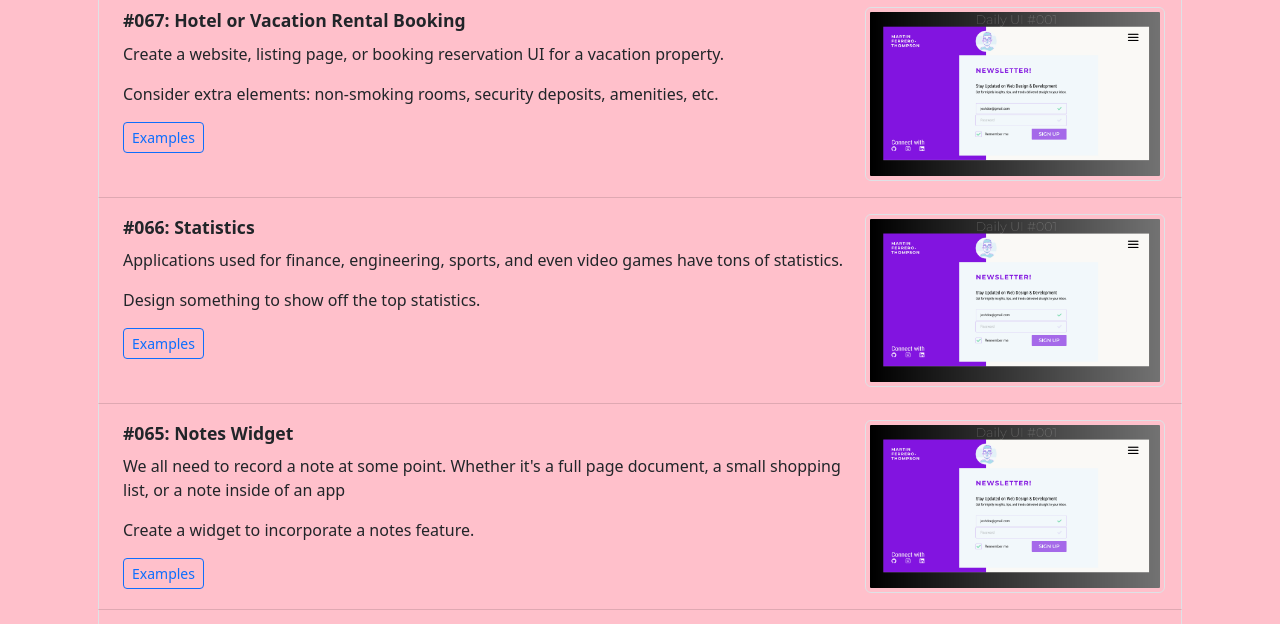
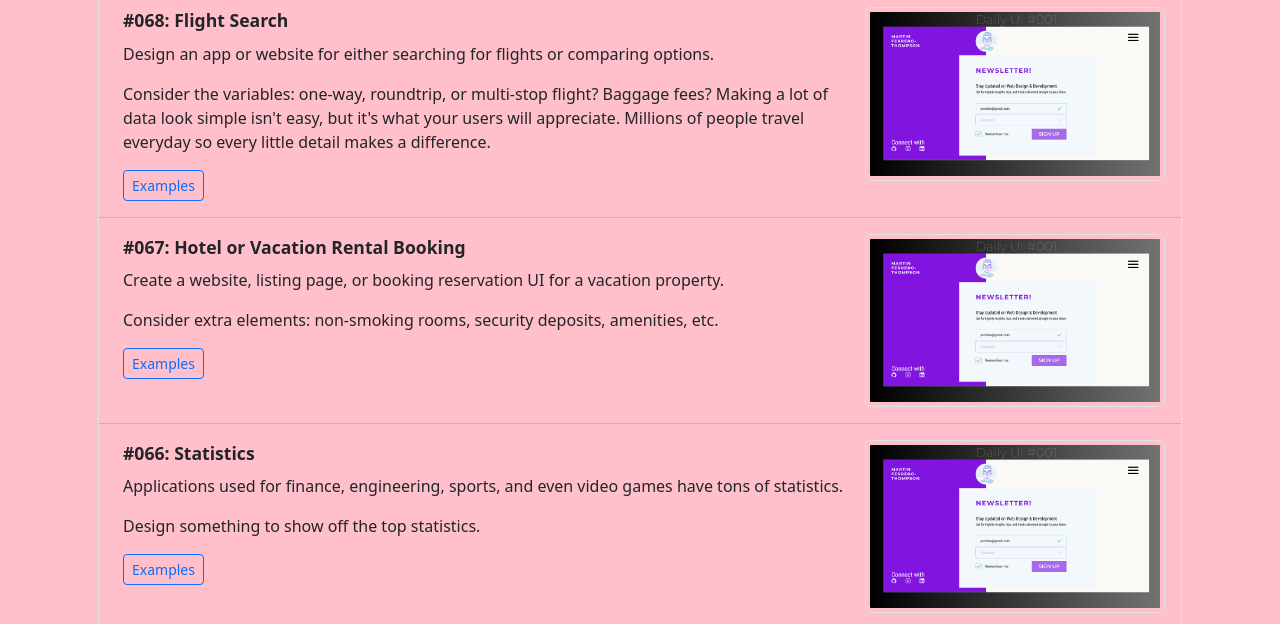
Before and after one commit to Martin-Ferrero-Thompson/dailyUI, a website built with Vite: page src/index.html in a window 1280 px wide. Shown: the part 748-1372 px from the top of the page. Built offline with nearby package versions, Linux system fonts and the light colour scheme; files whose address does not match are found by name.

Commit message:
Add #068

```diff
--- a/src/index.html
+++ b/src/index.html
@@ -33,6 +33,20 @@
 
 
 
+          <li class="list-group-item d-flex justify-content-between align-items-start">
+            <div class="ms-2 me-auto">
+              <div class="fw-bold">#068: Flight Search</div>
+              <p>Design an app or website for either searching for flights or comparing options.</p>
+              <p>Consider the variables: one-way, roundtrip, or multi-stop flight? Baggage fees? Making a lot of data look simple isn't easy, but it's what your users will appreciate. Millions of people travel everyday so every little detail makes a difference.</p>
+              <div class="d-flex flex-column justify-content-center mt-2 align-items-start">
+                <a href="https://collectui.com/challenges/flight-search" target="_blank"
+                  class="btn btn-sm btn-outline-primary">Examples</a>
+              </div>
+            </div>
+            <a href="../Day#001/index.html" target="_blank">
+              <img src="./images/Daily-001-SignUpPage.png" class="img-thumbnail" alt="Challenge Solution">
+            </a>
+          </li>
           <li class="list-group-item d-flex justify-content-between align-items-start">
             <div class="ms-2 me-auto">
               <div class="fw-bold">#067: Hotel or Vacation Rental Booking</div>
```
